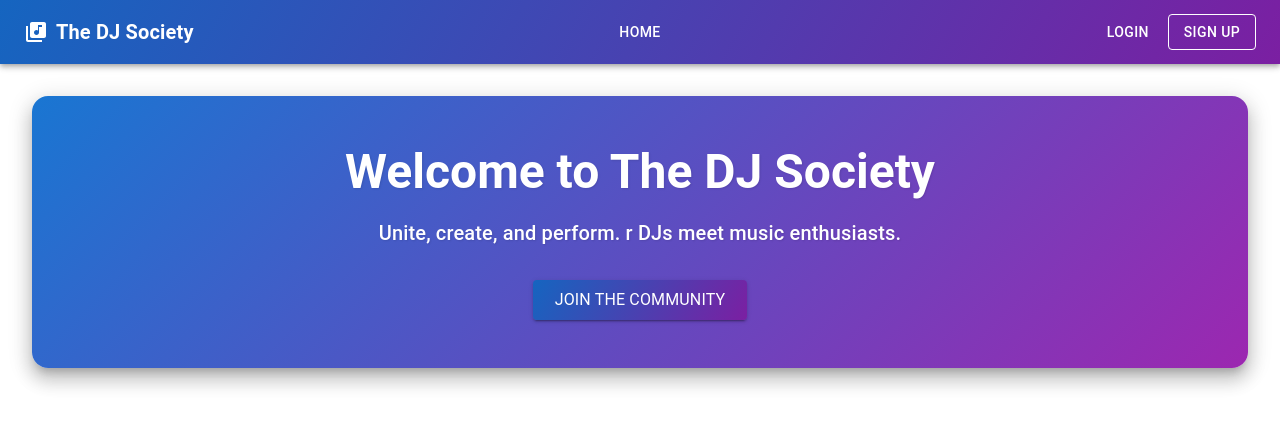
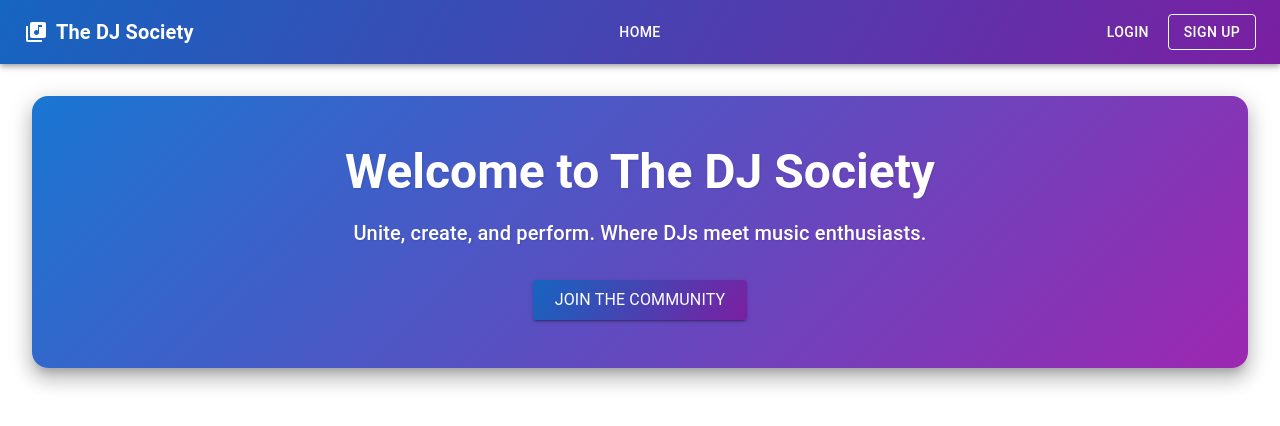
Before and after one commit to harveyrennison/The-DJ-Society, a React (Create React App) app in the folder dj-app/: page /home in a window 1280 px wide. Shown: the top 426 px of the page. Built offline with nearby package versions, Linux system fonts and the light colour scheme; the HTML template or start-up script is replaced by a standard one.

Commit message:
testing done

```diff
--- a/dj-app/src/components/home.tsx
+++ b/dj-app/src/components/home.tsx
@@ -26,7 +26,7 @@ const Home = () => {
                     Welcome to The DJ Society
                 </Typography>
                 <Typography variant="h6" gutterBottom>
-                    Unite, create, and perform. r DJs meet music enthusiasts.
+                    Unite, create, and perform. Where DJs meet music enthusiasts.
                 </Typography>
                 <Button
                     variant="contained"
```
